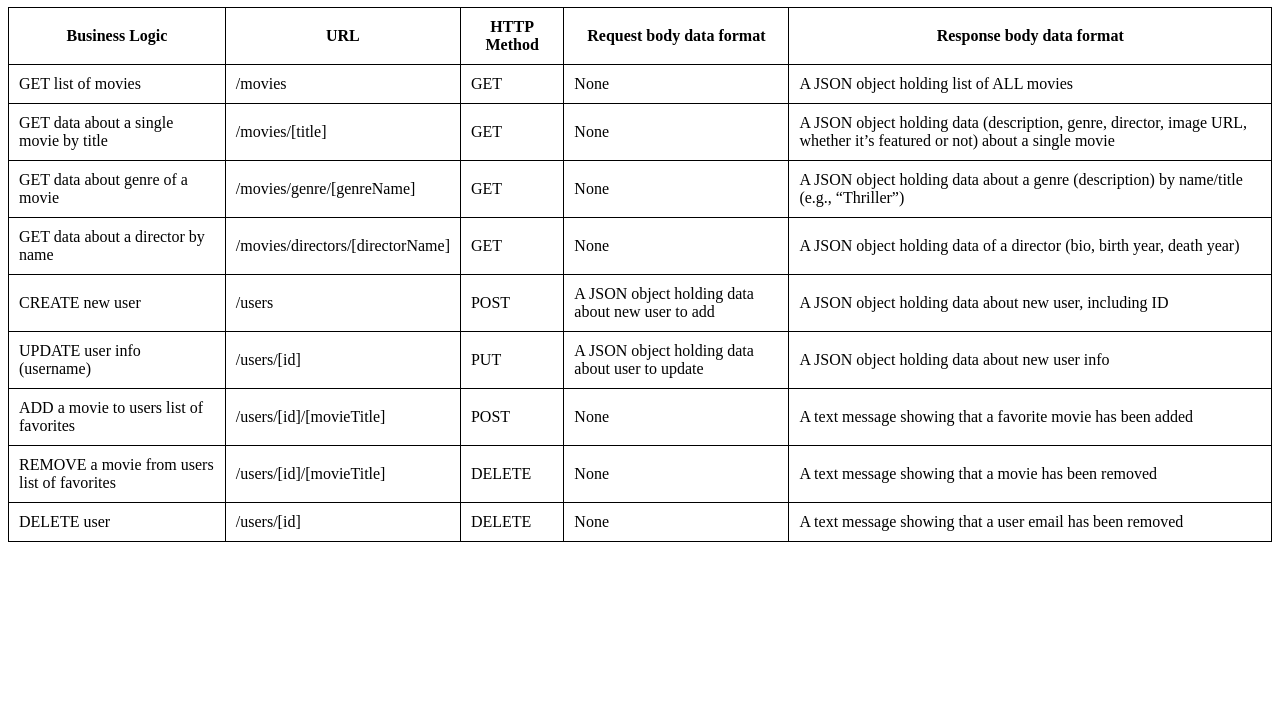
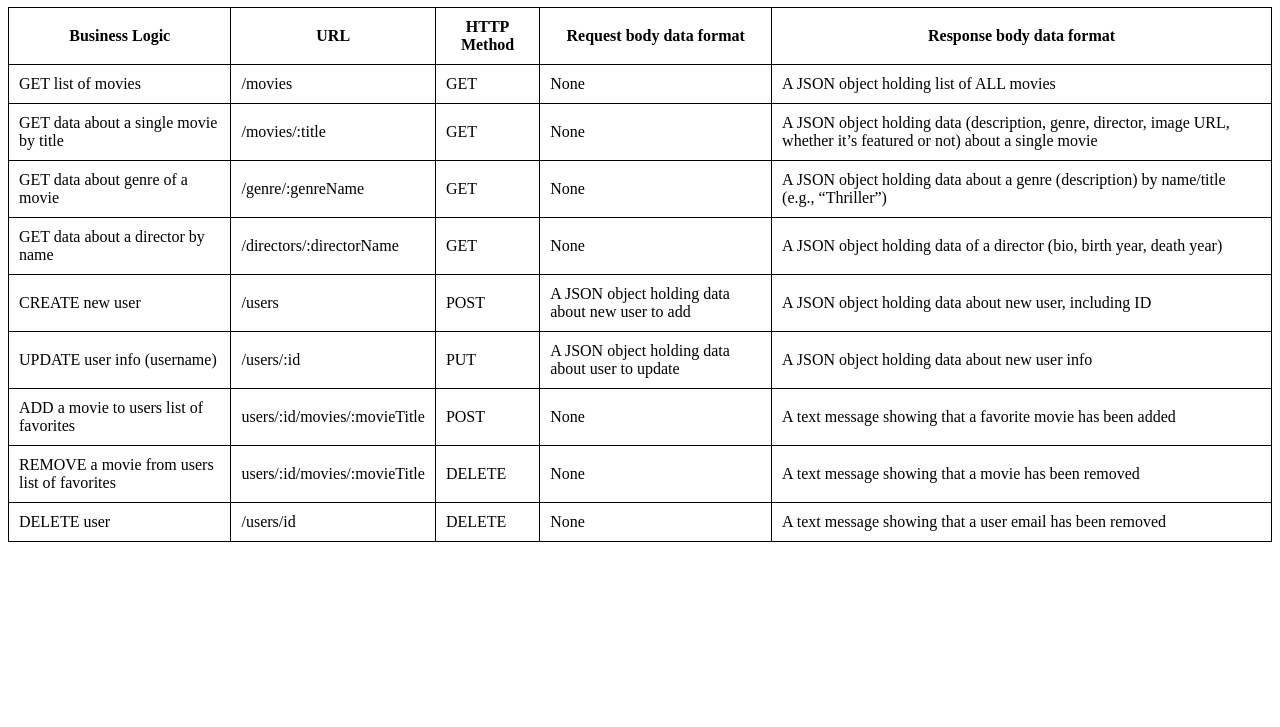
Before and after one commit to mihadereani/movie_api, a website: page public/documentation.html in a window 1280 px wide. Shown: the part 73-800 px from the top of the page. Drawn offline with Linux system fonts and the light colour scheme.

Commit message:
update endpoints

```diff
--- a/public/documentation.html
+++ b/public/documentation.html
@@ -6,11 +6,6 @@
   <meta http-equiv="X-UA-Compatible" content="IE=edge">
   <meta name="viewport" content="width=device-width, initial-scale=1.0">
   <title>myFlix</title>
-</head>
-
-<body>
-  <h1>myFlix api documentation</h1>
-
   <style>
     table,
     th,
@@ -27,6 +22,10 @@
       padding: 10px;
     }
   </style>
+</head>
+
+<body>
+  <h1>myFlix API documentation</h1>
 
   <table>
     <tr>
@@ -47,7 +46,7 @@
 
     <tr>
       <td>GET data about a single movie by title</td>
-      <td>/movies/[title]</td>
+      <td>/movies/:title</td>
       <td>GET</td>
       <td>None</td>
       <td>A JSON object holding data (description, genre, director, image URL, whether it’s featured or not) about a single movie</td>
@@ -55,7 +54,7 @@
 
     <tr>
       <td>GET data about genre of a movie</td>
-      <td>/movies/genre/[genreName]</td>
+      <td>/genre/:genreName</td>
       <td>GET</td>
       <td>None</td>
       <td>A JSON object holding data about a genre (description) by name/title (e.g., “Thriller”)</td>
@@ -63,7 +62,7 @@
 
     <tr>
       <td>GET data about a director by name</td>
-      <td>/movies/directors/[directorName]</td>
+      <td>/directors/:directorName</td>
       <td>GET</td>
       <td>None</td>
       <td>A JSON object holding data of a director (bio, birth year, death year)</td>
@@ -79,7 +78,7 @@
 
     <tr>
       <td>UPDATE user info (username)</td>
-      <td>/users/[id]</td>
+      <td>/users/:id</td>
       <td>PUT</td>
       <td>A JSON object holding data about user to update</td>
       <td>A JSON object holding data about new user info</td>
@@ -87,7 +86,7 @@
 
     <tr>
       <td>ADD a movie to users list of favorites</td>
-      <td>/users/[id]/[movieTitle]</td>
+      <td>users/:id/movies/:movieTitle</td>
       <td>POST</td>
       <td>None</td>
       <td>A text message showing that a favorite movie has been added</td>
@@ -95,7 +94,7 @@
 
     <tr>
       <td>REMOVE a movie from users list of favorites</td>
-      <td>/users/[id]/[movieTitle]</td>
+      <td>users/:id/movies/:movieTitle</td>
       <td>DELETE</td>
       <td>None</td>
       <td>A text message showing that a movie has been removed</td>
@@ -103,7 +102,7 @@
 
     <tr>
       <td>DELETE user</td>
-      <td>/users/[id]</td>
+      <td>/users/id</td>
       <td>DELETE</td>
       <td>None</td>
       <td>A text message showing that a user email has been removed</td>
```
Also changed, not shown: index.js (+4 -4 lines).
